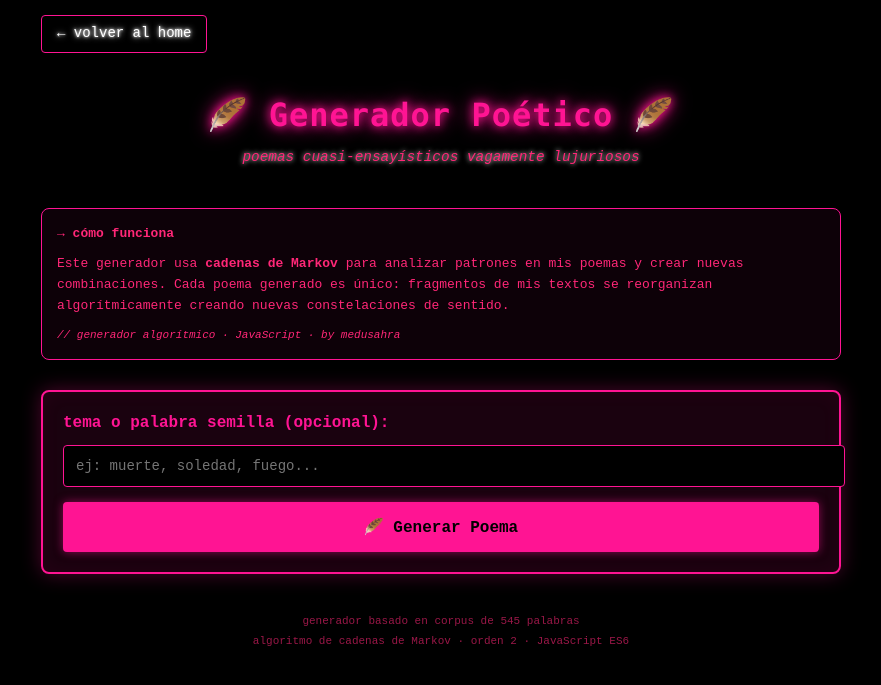
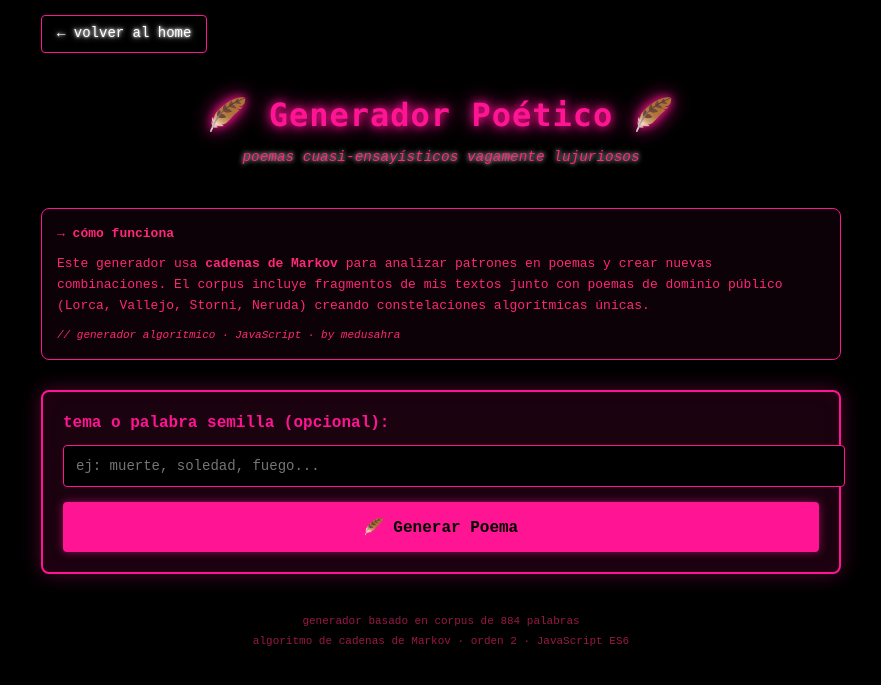
Before and after one commit to medusahra/medusahra.github.io, a Jekyll site: the page built from _posts/2025-11-21-generador-poemas.md, in a window 1280 px wide. Shown: the top 685 px of the page, without its empty margins (199-1080 px from the left). Built offline with Jekyll 4.4.1, drawn with Linux system fonts in a browser that asks for light colours; some of the changed lines change nothing that is shown.

Commit message:
Update 2025-11-21-generador-poemas.md

```diff
--- a/_posts/2025-11-21-generador-poemas.md
+++ b/_posts/2025-11-21-generador-poemas.md
@@ -25,9 +25,9 @@ date: 2025-11-21
     → cómo funciona
   </p>
   <p style="margin-bottom: 10px;">
-    Este generador usa <strong>cadenas de Markov</strong> para analizar patrones en mis poemas
-    y crear nuevas combinaciones. Cada poema generado es único: fragmentos de mis textos
-    se reorganizan algorítmicamente creando nuevas constelaciones de sentido.
+    Este generador usa <strong>cadenas de Markov</strong> para analizar patrones en poemas
+    y crear nuevas combinaciones. El corpus incluye fragmentos de mis textos junto con poemas
+    de dominio público (Lorca, Vallejo, Storni, Neruda) creando constelaciones algorítmicas únicas.
   </p>
   <p style="font-size: 11px; color: #ff2777; font-style: italic;">
     // generador algorítmico · JavaScript · by medusahra
@@ -102,7 +102,7 @@ a:hover {
 </style>
 
 <script>
-// Corpus de poemas de medusahra
+// Corpus expandido: poemas propios + dominio público
 const corpus = `
 Traigo la historia de un libro roto
 de sus páginas manchadas de amarillo
@@ -196,6 +196,77 @@ las tinieblas son su nuevo dios
 visible e invisible
 El más allá está aquí mismo coexistiendo
 dentro de las grietas
+
+Verde que te quiero verde
+verde viento verdes ramas
+El barco sobre la mar
+y el caballo en la montaña
+Con la sombra en la cintura
+ella sueña en su baranda
+verde carne pelo verde
+con ojos de fría plata
+Verde que te quiero verde
+Bajo la luna gitana
+las cosas la están mirando
+y ella no puede mirarlas
+
+La aurora de Nueva York tiene
+cuatro columnas de cieno
+y un huracán de negras palomas
+que chapotean las aguas podridas
+La aurora de Nueva York gime
+por las inmensas escaleras
+buscando entre las aristas
+nardos de angustia dibujada
+
+Me moriré en París con aguacero
+un día del cual tengo ya el recuerdo
+Me moriré en París y no me corro
+tal vez un jueves como es hoy de otoño
+Jueves será porque hoy jueves que proso
+estos versos los húmeros me he puesto
+a la mala y jamás como hoy me he vuelto
+con todo mi camino a verme solo
+César Vallejo ha muerto le pegaban
+todos sin que él les haga nada
+le daban duro con un palo y duro
+también con una soga
+
+Peso ancestral
+Tú me dijiste no lloró tu padre
+tú me dijiste no lloró tu abuelo
+no han llorado los hombres de mi raza
+eran de acero
+Así diciendo te brotó una lágrima
+y me cayó en la boca más veneno
+yo no he bebido nunca en otro vaso
+así pequeño
+Débil mujer pobre mujer que entiende
+dolor de siglos conocí al beberlo
+Oh el alma mía soportar no puede
+todo su peso
+
+Voy a dormir nodriza mía acuéstame
+Ponme una lámpara a la cabecera
+una constelación la que te guste
+todas son buenas bájame las manos
+Me las han visto y ya no me las quiero
+y déjame sola oyes romper los brotes
+te acuna un pie celeste desde arriba
+y un pájaro te traza unos compases
+
+La noche está estrellada
+y tiritan azules los astros a lo lejos
+El viento de la noche gira en el cielo y canta
+Puedo escribir los versos más tristes esta noche
+Escribir por ejemplo la noche está estrellada
+y tiritan azules los astros a lo lejos
+El viento de la noche gira en el cielo y canta
+
+Cuerpo de mujer blancas colinas muslos blancos
+te pareces al mundo en tu actitud de entrega
+Mi cuerpo de labriego salvaje te socava
+y hace saltar el hijo del fondo de la tierra
 `;
 
 // Construir cadenas de Markov
```
